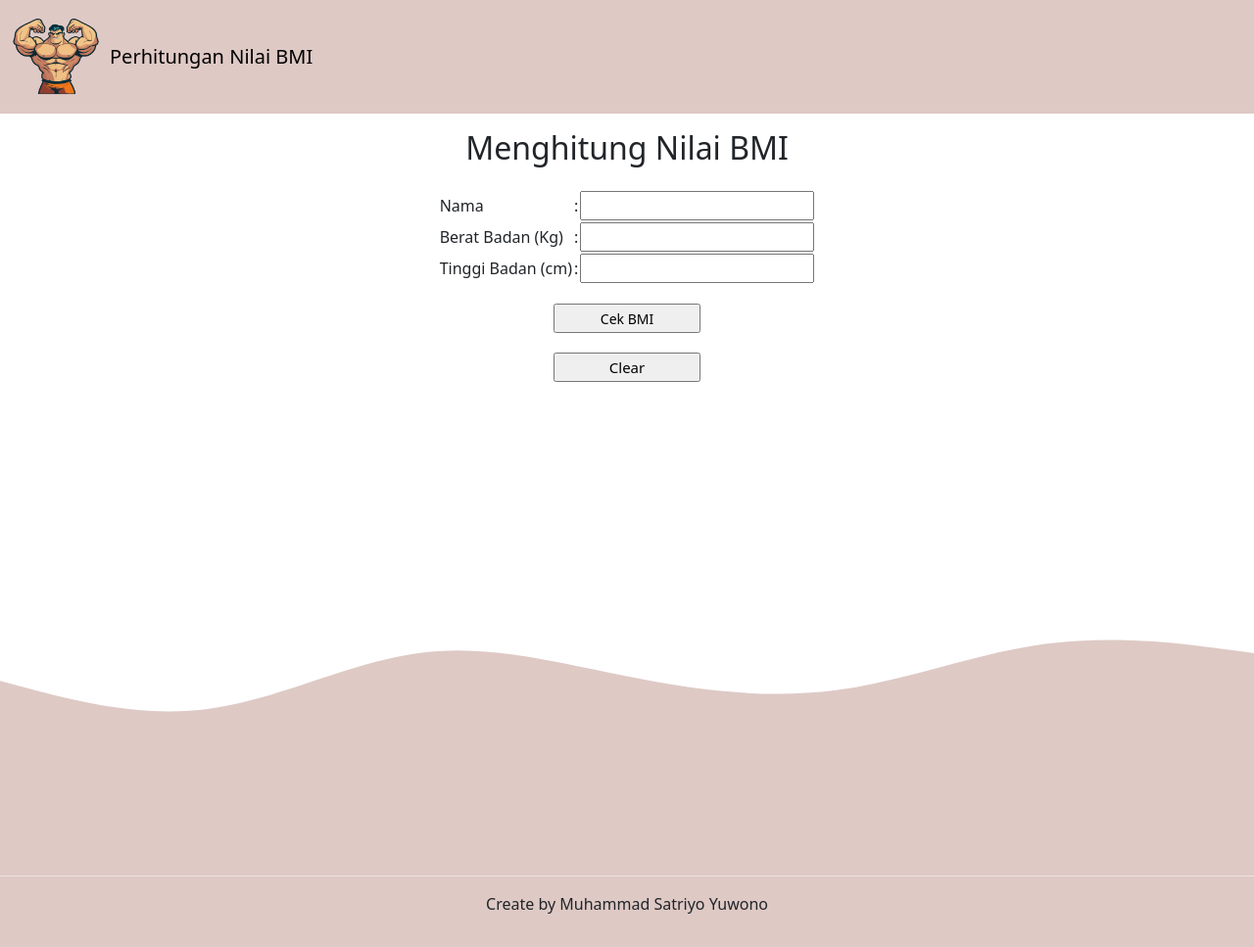
After one commit to MuhSatriyo/VSGA-JWD, a PHP site: page /tugas_bmi_bootstrap.php in a window 1280 px wide. The commit adds this page. Shown: the whole page at 98% size. Run offline with PHP 8.4, Linux system fonts and the light colour scheme.

Commit message:
add tugas_bmi and tugas_bmi_bootstrap

```diff
--- a/tugas/tugas_bmi.php
+++ b/tugas/tugas_bmi.php
@@ -54,6 +54,7 @@
         </table>
         <input type="submit" value="CEK BMI" name="cekbmi">
         <input type="reset" value="Reset" onclick="window.location='?';" style="font-size: 15px;">
+
     </form>
 
 </body>
--- /dev/null
+++ b/tugas/tugas_bmi_bootstrap.php
@@ -0,0 +1,134 @@
+<!DOCTYPE html>
+<html lang="en">
+<head>
+    <meta charset="UTF-8">
+    <meta name="viewport" content="width=device-width, initial-scale=1.0">
+    <title>Document</title>
+    <link rel="stylesheet" href="css/bootstrap.css">
+    <style>
+        .navbar-brand {
+            display: flex;
+            align-items: center;
+        }
+        .navbar-brand img {
+            margin-right: 10px; /* Jarak antara gambar dan teks */
+        }
+        form {
+            display: flex;
+            flex-direction: column;
+            align-items: center;
+        }
+        form input[type="submit"] {
+            margin-top: 20px;
+            height: 30px;
+            width: 150px;
+            font-size: 14px;
+        }
+        form input[type="reset"] {
+            margin-top: 20px;
+            margin-bottom: 20px;
+            height: 30px;
+            width: 150px;
+            font-size: 14px;
+        }
+        .hasil {
+            min-height: 200px;
+        }
+        .footer {
+            text-align: center;
+            background-color: #dec9c5;
+        }
+    </style>
+</head>
+<body>
+    <!-- Navbar -->
+    <nav class="navbar" style="background-color: #dec9c5;">
+        <div class="container-fluid">
+            <a class="navbar-brand" href="#">
+                <img src="img/cartoon.png" alt="Logo" width="90" height="90" class="d-inline-block align-text-top">
+                Perhitungan Nilai BMI
+            </a>
+        </div>
+    </nav>
+    <!-- End Navbar -->
+
+    <!-- Content -->
+    <form action="" method="post" class="form_satu pt-3">
+        <h2>Menghitung Nilai BMI</h2>
+        <table class="table_satu mt-3">
+            <tr>
+                <td>Nama</td>
+                <td>:</td>
+                <td><input type="text" name="nama" id="nama"></td>
+            </tr>
+            <tr>
+                <td>Berat Badan (Kg)</td>
+                <td>:</td>
+                <td><input type="number" name="berat" id="berat"></td>
+            </tr>
+            <tr>
+                <td>Tinggi Badan (cm)</td>
+                <td>:</td>
+                <td><input type="number" name="tinggi" id="tinggi"></td>
+            </tr>
+        </table>
+        <input type="submit" value="Cek BMI" name="cekbmi">
+        <input type="reset" value="Clear" onclick="window.location='?';" style="font-size: 15px;">
+
+        <div class="hasil">
+        <?php
+            if ($_SERVER['REQUEST_METHOD'] == 'POST' && isset($_POST['cekbmi'])) {
+                // Mengambil data dari method POST
+                $namaMahasiswa = isset($_POST['nama']) ? $_POST['nama'] : '';
+                $berat_badan = isset($_POST['berat']) ? $_POST['berat'] : 0;
+                $tinggi_badan = isset($_POST['tinggi']) ? $_POST['tinggi'] : 0;
+
+                if ($tinggi_badan > 0) {
+                    // Konversi tinggi badan dari cm ke meter
+                    $tinggi_badan_m = $tinggi_badan / 100;
+
+                    // Menghitung BMI
+                    $bmi = $berat_badan / ($tinggi_badan_m * $tinggi_badan_m);
+
+                    // Menentukan status BMI
+                    function statusBMI($bmi) {
+                        if ($bmi > 30.0) {
+                            return "Obesitas";
+                        } elseif ($bmi >= 25.0 && $bmi <= 29.9) {
+                            return "Kegemukan";
+                        } elseif ($bmi >= 18.5 && $bmi <= 24.9) {
+                            return "Normal";
+                        } else {
+                            return "Kurus";
+                        }
+                    }
+
+                    $status = statusBMI($bmi);
+
+                    echo "<h4>Hasil:</h4>";
+                    echo "<table>";
+                    echo "<tr><td>Nama</td><td>:</td><td>$namaMahasiswa</td></tr>";
+                    echo "<tr><td>Berat Badan (Kg)</td><td>:</td><td>$berat_badan kg</td></tr>";
+                    echo "<tr><td>Tinggi Badan (cm)</td><td>:</td><td>$tinggi_badan cm</td></tr>";
+                    echo "<tr><td>BMI</td><td>:</td><td>" . number_format($bmi, 2) . "</td></tr>";
+                    echo "<tr><td>Status BMI</td><td>:</td><td>$status</td></tr>";
+                    echo "</table>";
+                } else {
+                    echo "<h3>Hasil:</h3>";
+                    echo "<p>Data tinggi badan harus lebih dari 0 untuk menghitung BMI.</p>";
+                }
+            }
+        ?>
+        </div>
+    </form>
+    <!-- End Content -->
+
+    <!-- Footer -->
+        <svg xmlns="http://www.w3.org/2000/svg" viewBox="0 0 1440 320"><path fill="#dec9c5" fill-opacity="1" d="M0,96L40,106.7C80,117,160,139,240,128C320,117,400,75,480,64C560,53,640,75,720,90.7C800,107,880,117,960,106.7C1040,96,1120,64,1200,53.3C1280,43,1360,53,1400,58.7L1440,64L1440,320L1400,320C1360,320,1280,320,1200,320C1120,320,1040,320,960,320C880,320,800,320,720,320C640,320,560,320,480,320C400,320,320,320,240,320C160,320,80,320,40,320L0,320Z"></path></svg>
+    <footer class="footer p-3">
+        <p>Create by Muhammad Satriyo Yuwono</p>
+    </footer>
+    <!-- End Footer -->
+</body>
+    <script src="js/bootstrap.js"></script>
+</html>
```
Also changed, not shown: tugas/img/cartoon.png (added).
